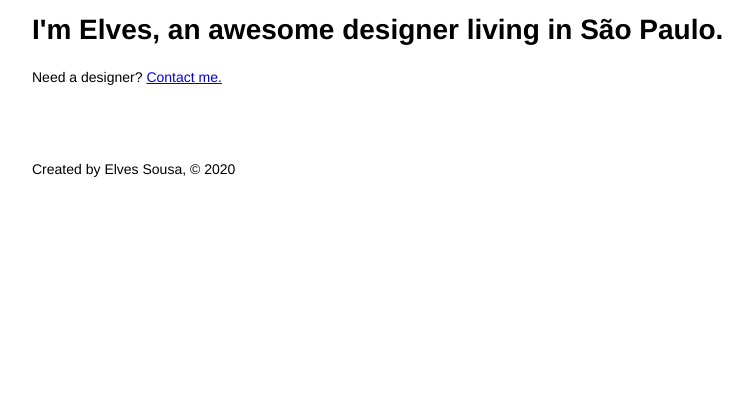
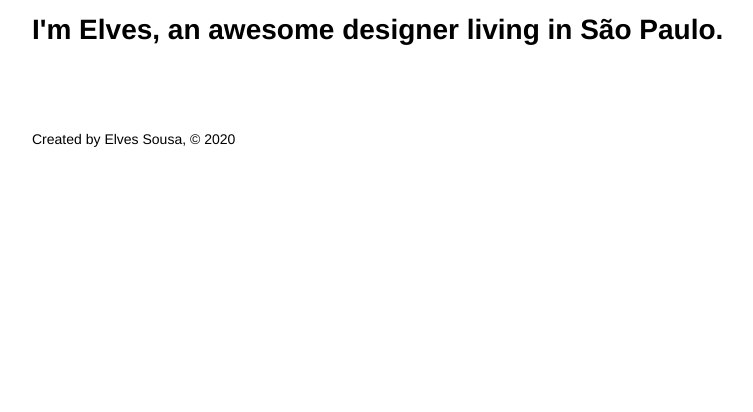
Before and after one commit to elvessousa/gatsby-start, a Gatsby site: page / in a window 1280 px wide. Shown: the part 388-800 px from the top of the page, without its empty margins (208-961 px from the left). Built offline with nearby package versions, Linux system fonts and the light colour scheme; Gatsby itself is replaced by a stand-in of ours.

Commit message:
Removing contact link.

```diff
--- a/src/pages/index.js
+++ b/src/pages/index.js
@@ -1,5 +1,4 @@
 import React from 'react';
-import { Link } from 'gatsby';
 
 import Layout from '../components/layout';
 import Head from '../components/head';
@@ -10,7 +9,6 @@ const IndexPage = () => {
         <Head title="Home" />
         <h1>Hello.</h1>
         <h2>I'm Elves, an awesome designer living in São Paulo.</h2>
-        <p>Need a designer? <Link to="/contact">Contact me.</Link></p>
       </Layout>
     );
 }
```
